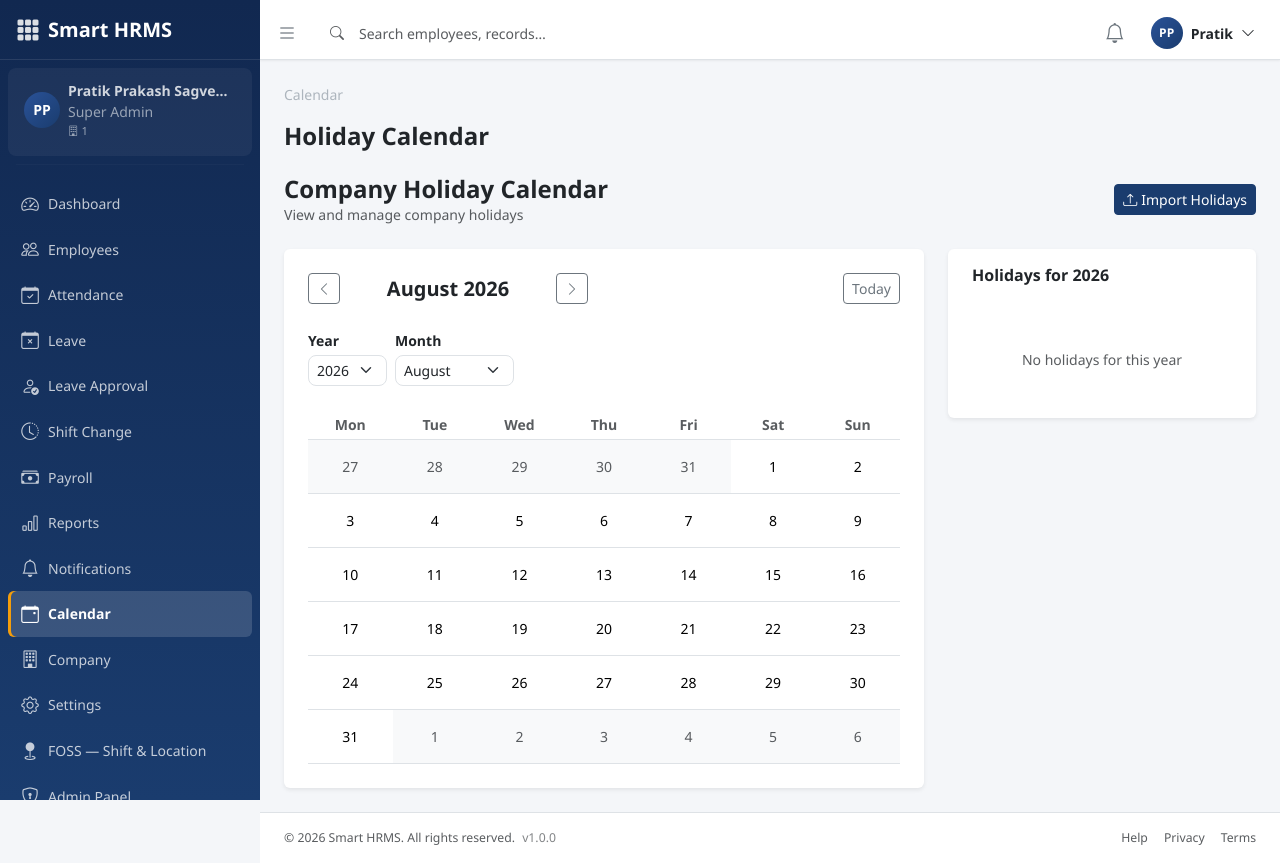
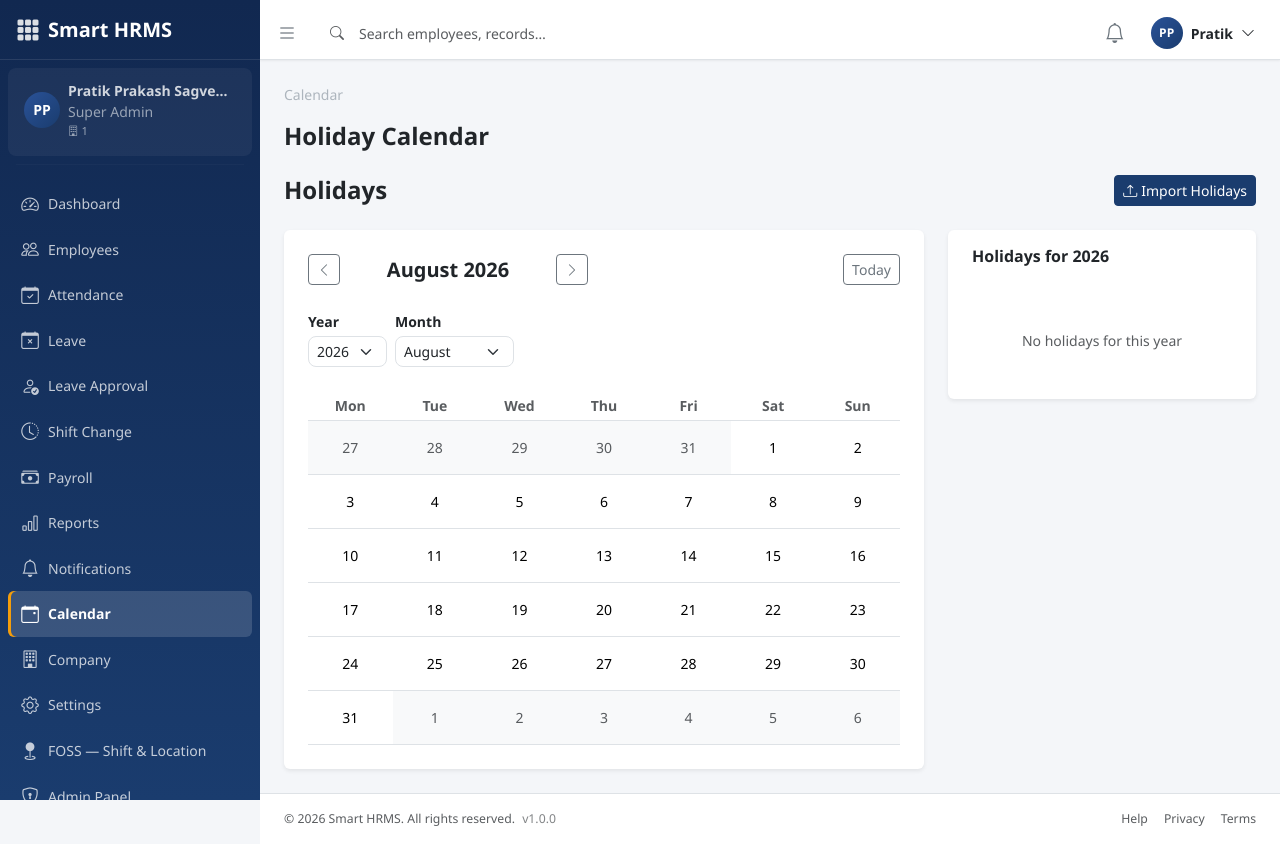
Before and after one commit to durveshparab11cs-ai/HR-Management-System, a Flask app: page /calendar/ in a window 1280 px wide. After the commit the page ends 826 px from the top, so only its background shows below. Run offline with Flask 3, Linux system fonts and the light colour scheme; a user stored in the database is signed in; data that the repository does not hold is empty; some libraries are stand-ins or nearby versions.

Commit message:
Fix: Simplify calendar heading (remove redundant 'Company Holiday Calendar' subtitle)

```diff
--- a/app/templates/calendar/index.html
+++ b/app/templates/calendar/index.html
@@ -10,8 +10,7 @@
 
 <div class="d-flex align-items-center justify-content-between mb-4 flex-wrap gap-3">
   <div>
-    <h1 class="h4 fw-bold mb-0">Company Holiday Calendar</h1>
-    <p class="text-muted small mb-0">View and manage company holidays</p>
+    <h1 class="h4 fw-bold mb-0">Holidays</h1>
   </div>
   {% if is_admin %}
   <a href="{{ url_for('calendar.import_holidays') }}" class="btn btn-primary btn-sm">
```
Also changed, not shown: 1 other file.
